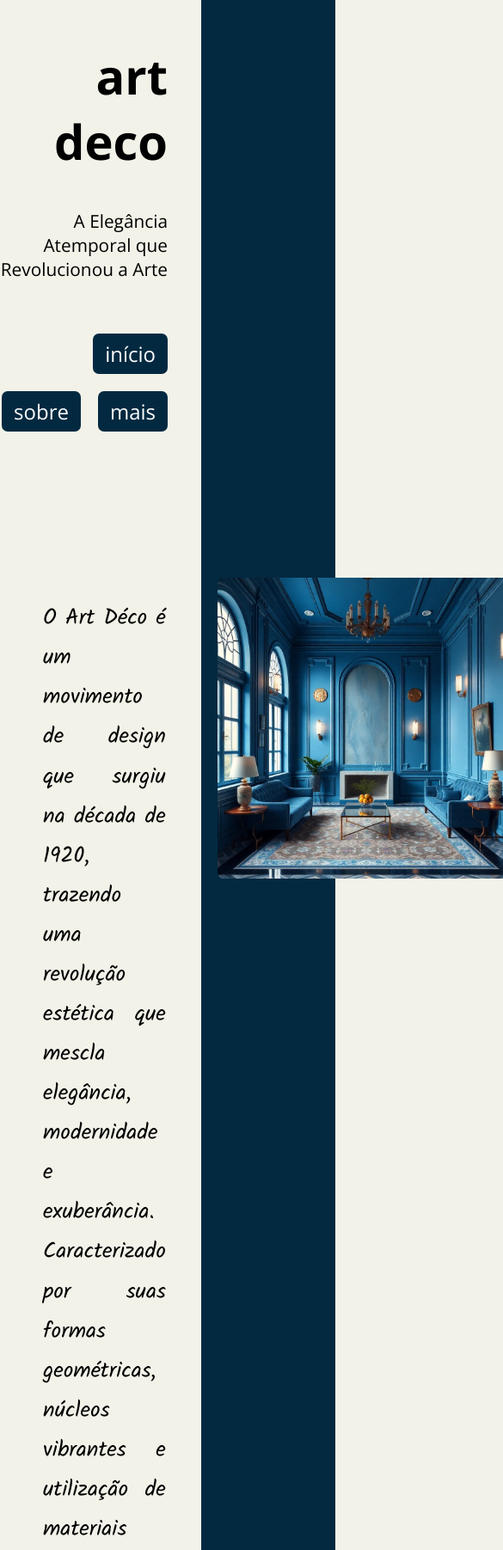
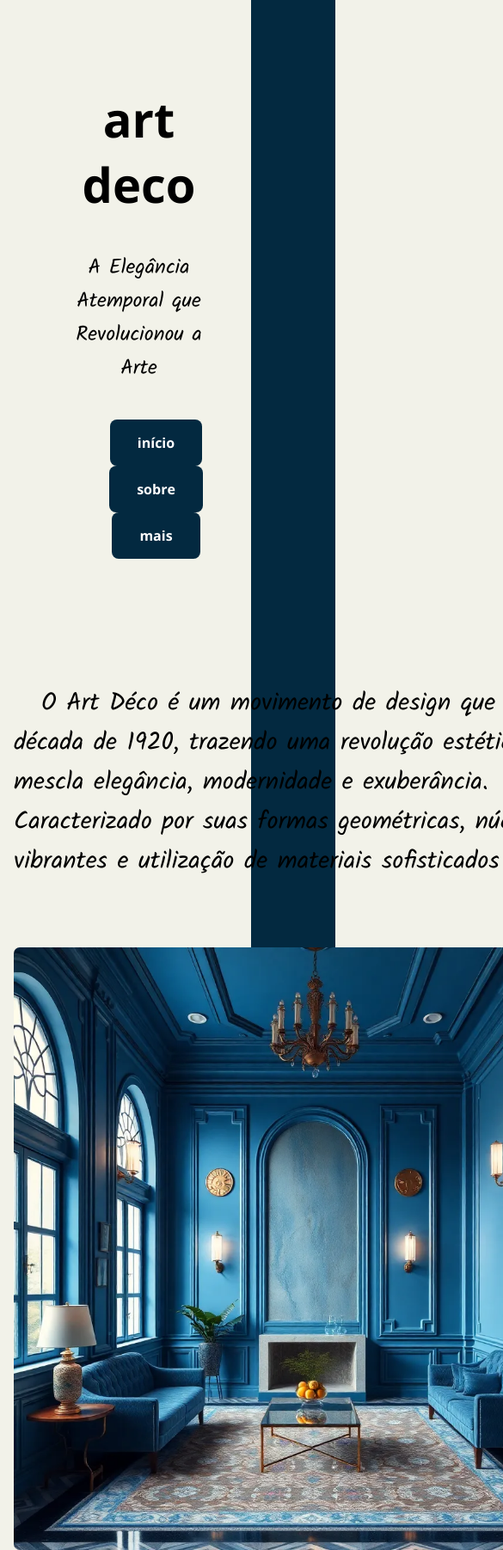
Before and after one commit to VictorHugo-Sys/projeto_artdeco, a plain HTML site: page index.html in a window 390 px wide. Shown: the top 1803 px of the page at 86% size, 585 px wide, since content can reach past the window. Drawn offline with nearby package versions, Linux system fonts and the light colour scheme.

Commit message:
dando inicio ao media querry

```diff
--- a/index.html
+++ b/index.html
@@ -8,41 +8,41 @@
 </head>
 <body>
     <header>
-        <h1>
-            art deco
-        </h1>
-            <p>
-                A Elegância Atemporal que Revolucionou a Arte
-            </p>
+        <h1>art deco</h1>
+        <p>
+            A Elegância Atemporal que Revolucionou a Arte
+        </p>
         <nav>
-            <a href="#">início</a>
-            <a href="#">sobre</a>
-            <a href="#">mais</a>
+            <ul>
+                <li><a href="#">início</a></li>
+                <li><a href="#">sobre</a></li>
+                <li><a href="#">mais</a></li>
+            </ul>
         </nav>
     </header>
-    <div id="principal">
-        <main class="conteudo">
+    <main>
+        <article class="p">
             <p>
                 O Art Déco é um movimento de design que surgiu na década de 1920, trazendo uma revolução estética que mescla elegância, modernidade e exuberância. Caracterizado por suas formas geométricas, núcleos vibrantes e utilização de materiais sofisticados
             </p>
-        </main>
+        </article>
         <div id="img">
             <img src="imgs/artdeco.jpg" alt="imagem art deco">
         </div>
-        <div class="conteudo">
+        <article class="p">
             <p>
                 Uma das marcas registradas do Art Déco é sua habilidade em integrar diversas correntes artísticas, desde o cubismo até o futurismo, criando uma linguagem visual única e sofisticada. Edifícios icônicos, como o Chrysler Building e o Palais de Chaillot.
             </p>
-        </div>
-        <div>
+        </article>
+        <div id="h2">
             <h2>
                 art <br> deco
             </h2>
         </div>
-    </div>
+    </main>
     <footer>
         <p>
-
+            @VictorHugo-Sys
         </p>
     </footer>
 </body>
--- a/style.css
+++ b/style.css
@@ -9,6 +9,72 @@
     --font2: Open Sans, sans-serif;
     --cor1: #F2F2E9;
     --cor2: #032940;
+    --cor3: #043f63;
+}
+
+body {
+    margin: 100px 0px 0px 0px ;
+    background: linear-gradient(to right, #F2F2E9 65%, #032940 35%);
+}
+
+header {
+    display: grid;
+    grid-column: 1/-1;
+    font-family: var(--font2);
+    gap: 1rem;
+    margin: 0px 0px 100px 0px;
+    max-width: 50vw;
+    text-align: right;
+}
+
+h1 {
+    margin: 0;
+    font-size: 3.5rem;
+}
+
+header p {
+    font-size: 1.5rem;
+    font-family: var(--font1);
+}
+
+ul {
+    display: flex;
+    flex-wrap: wrap;
+    justify-content: end;
+    list-style: none;
+    gap: 2rem;
+}
+
+a {
+    background-color: var(--cor2);
+    padding: 1rem 2rem;
+    border-radius: 0.5rem;
+    text-decoration: none;
+    color: #fff;
+    font-family: Open Sans, sans-serif;
+    font-weight: bold;
+}
+
+a:hover {
+    background-color: var(--cor3);
+
+}
+
+main {
+    display: grid;
+    grid-template-columns: 1fr 1fr;
+    gap: 3rem;
+    padding: 1rem;
+    width: 1100px;
+    margin: 0px auto;
+}
+
+.p {
+    display: grid;
+    text-indent: 2rem;
+    align-items: center;
+    font-size: 1.8em;
+    font-family: var(--font1);
 }
 
 img {
@@ -16,78 +82,74 @@ img {
     border-radius: 7px;
 }
 
+#h2 {
+    display: grid;
+    place-items: center;
+    font-family: var(--font2);
+    font-size: 5rem;
+    color: #8d8d79;
+    writing-mode: vertical-rl;
+}
+
+footer {
+    font-family: var(--font2);
+    font-size: 1rem;
+    margin-top: 100px;
+    padding: 1rem;
+    max-width: 50vw;
+    text-align: end;
+}
+
+@media (max-width: 1200px) {
+    main {
+        grid-template-columns: 6fr 1fr;
+    }
+
     body {
-    margin: 0px;
-    background: linear-gradient(to right, #F2F2E9 60%, #032940 40%);
+        background: linear-gradient(to right, #F2F2E9 75%, #032940 25%);
     }
 
     header {
-    font-family: var(--font2);
-    display: grid;
-    grid-column: 1/-1;
-    gap: 20px;
+        padding-left: 4rem;
+        text-align: center;
     }
 
-h1 {
-    width: 50%;
-    text-align: right;
-    margin: 50px 0px 0px 0px;
-    font-size: 3.5em;
-    font-weight: 700;
+    ul {
+        justify-content: center;
     }
 
-header > p {
-    width: 50%;
-    text-align: right;
-    font-family: var(--font2);
-    font-size: 1.3em;
+    #img {
+        display: grid;
+        grid-column: 1;
+        grid-row: 2;
     }
 
-nav {
-    display: flex;
-    flex-wrap: wrap;
-    gap: 20px;
-    width: 50%;
-    justify-content: right;
-    margin: 20px 0px;
+    .p {
+        grid-column: 1;
     }
 
-a {
-    color: #fff;
-    padding: 7px 14px;
-    border-radius: 7px;
-    background-color: var(--cor2);
-    text-decoration: none;
-    font-size: 1.5em;
-}
+    #h2 {
+        display: grid;
+        grid-column: 2;
+        grid-row: 2;
 
-#principal {
-    display: grid;
-    grid-template-columns: 1fr 1fr;
-    max-width: 1100px;
-    margin: 100px auto;
-    padding: 50px;
-}
-
-.conteudo {
-    display: grid;
-    align-content: center;
-    margin: 0px;
-    padding: 0px 60px 0px 0px;
-    font-family: var(--font1);
-    font-size: 1.6em;
-    line-height: 1.8em;
-    text-align: justify;
     }
 
     h2 {
-    position: relative;
-    transform: translateX(-50%);
-    left: 33%;
-    writing-mode: vertical-rl;
-    color: var(--cor1);
-    font-family: var(--font2);
-    font-weight: 700;
-    margin: 80px auto;
-    font-size: 8em;
+        visibility: hidden;
+        font-size: 1em;
     }
+
+    h2::before {
+        content: "art deco";
+
+        visibility: visible;
+    }
+
+    footer {
+        min-width: 100vw;
+        text-align: center;
+    }
+}
+
+@media (max-width: 860px) {
```
Lines whose indentation alone changed are shown as unchanged.
